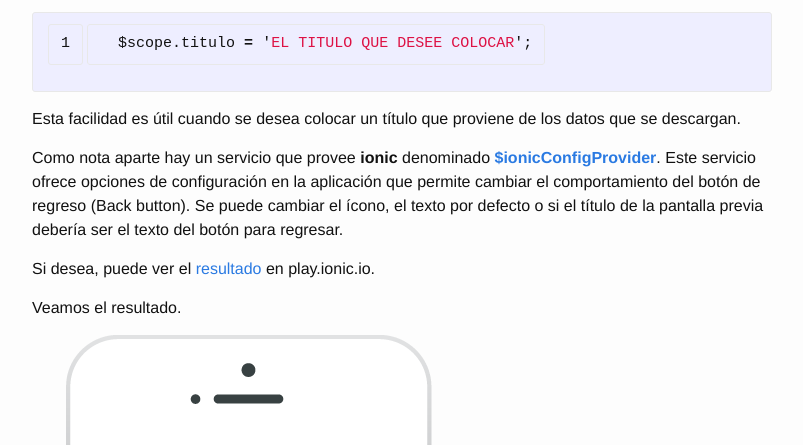
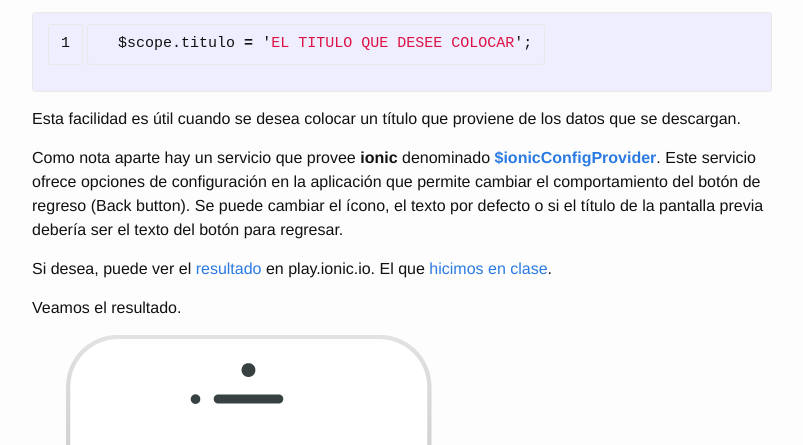
Before and after one commit to aaramirez/aaramirez.github.io, a Jekyll site: the page built from _posts/desarrollos/ionic/2015-11-04-navegacion-simple.markdown, in a window 1280 px wide and 900 px high, scrolled down 9245 px, cut to the strip 0-445 px from the top of the window. Shown: the whole strip, without its empty margins (238-1041 px from the left). Built offline with Jekyll 4.4.1, drawn with Linux system fonts in a browser that asks for light colours.

Commit message:
Agregado el trabajo en clase

```diff
--- a/_posts/desarrollos/ionic/2015-11-04-navegacion-simple.markdown
+++ b/_posts/desarrollos/ionic/2015-11-04-navegacion-simple.markdown
@@ -368,7 +368,7 @@ Esta facilidad es útil cuando se desea colocar un título que proviene de los d
 
 Como nota aparte hay un servicio que provee __ionic__ denominado [__$ionicConfigProvider__][14]. Este servicio ofrece opciones de configuración en la aplicación que permite cambiar el comportamiento del botón de regreso (Back button). Se puede cambiar el ícono, el texto por defecto o si el título de la pantalla previa debería ser el texto del botón para regresar.
 
-Si desea, puede ver el [resultado][4] en play.ionic.io.
+Si desea, puede ver el [resultado][4] en play.ionic.io. El que [hicimos en clase][15].
 
 Veamos el resultado.
 
@@ -437,3 +437,4 @@ Adicionalmente pueden ver el ejemplo de la página de [__ionic__][2].
 [12]: http://ionicframework.com/docs/api/directive/navTransition/ "nav-transition"
 [13]: http://ionicframework.com/docs/api/directive/navDirection/ "nav-direction"
 [14]: http://ionicframework.com/docs/api/provider/$ionicConfigProvider/ "$ionicConfigProvider"
+[15]: http://play.ionic.io/app/e6c5015816b4 "Hecho en clase"
```
Also changed, not shown: _posts/desarrollos/ionic/2015-11-11-tabs.markdown (added).
